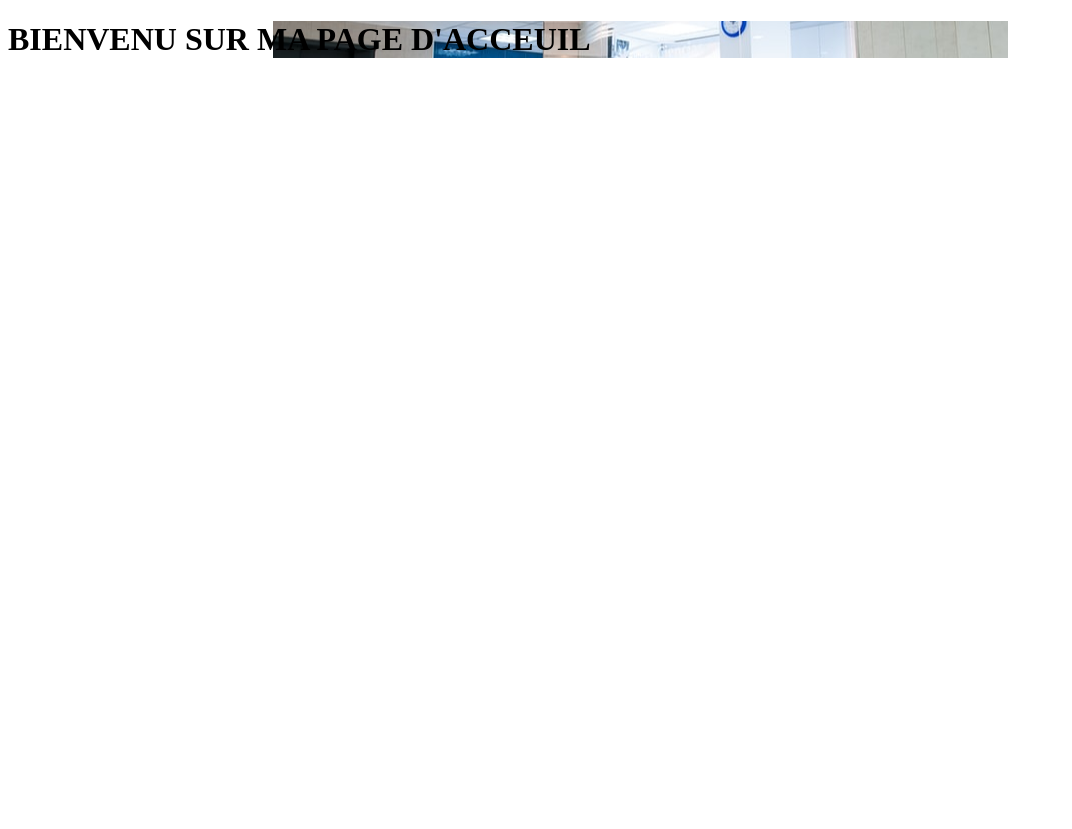
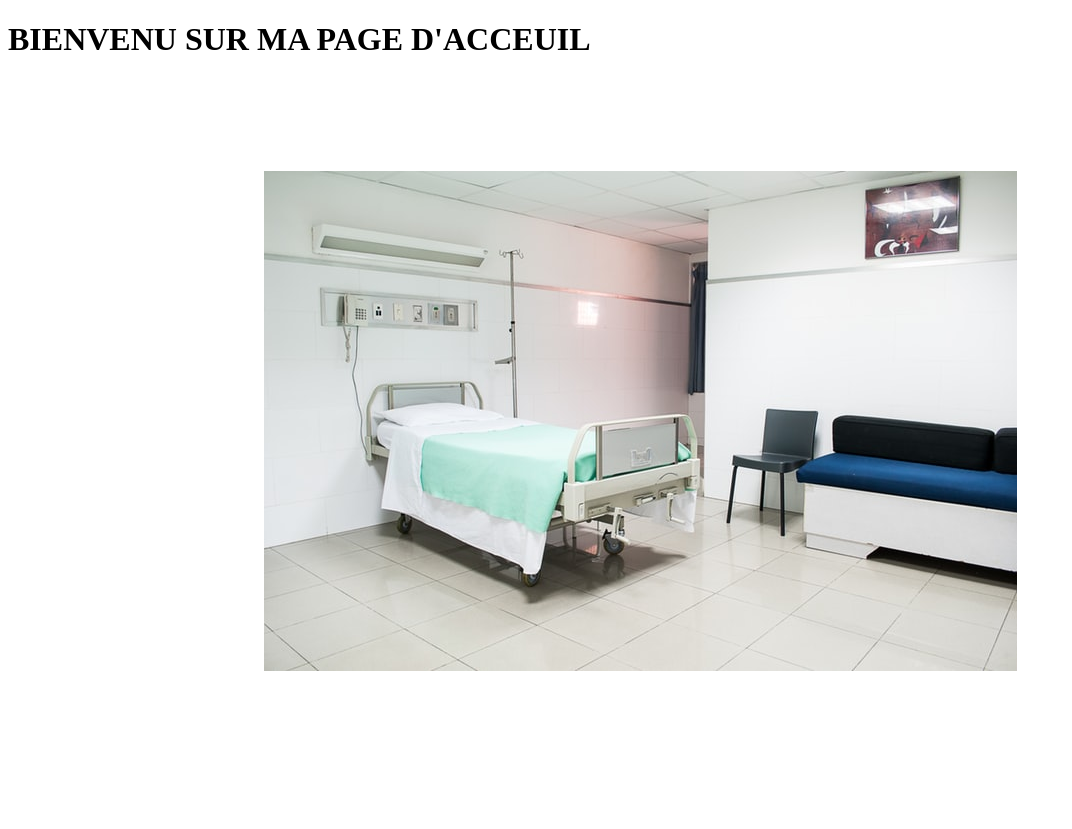
Before and after one commit to TidianeG/gestion_clinique, a PHP site: page /acceuil.html in a window 1280 px wide. Shown: the whole page, without its empty margins (0-1072 px from the left). Before the commit the page ends 58 px from the top, so only its background shows below. Run offline with PHP 8.4, Linux system fonts and the light colour scheme.

Commit message:
initialisation des pages

```diff
--- a/acceuil.html
+++ b/acceuil.html
@@ -8,7 +8,7 @@
     <link rel="stylesheet" href="styles/styl1.css">
 </head>
 <body>
-    <div class="page" style="background-image: url(images/photo-4.webp);">
+    <div class="page" style="background-image: url(images/photo-3.webp);">
         <header>
                 <div>
                     <h1>BIENVENU SUR MA PAGE D'ACCEUIL</h1>
--- a/styles/styl1.css
+++ b/styles/styl1.css
@@ -1,10 +1,8 @@
-body{
-    height: 100%;
-}
+
 .page{
     margin: 0;
     padding: 0;
     background-position: center;
-    height: 100%;
+    height: 100vh;
     background-repeat: no-repeat;
 }
```
